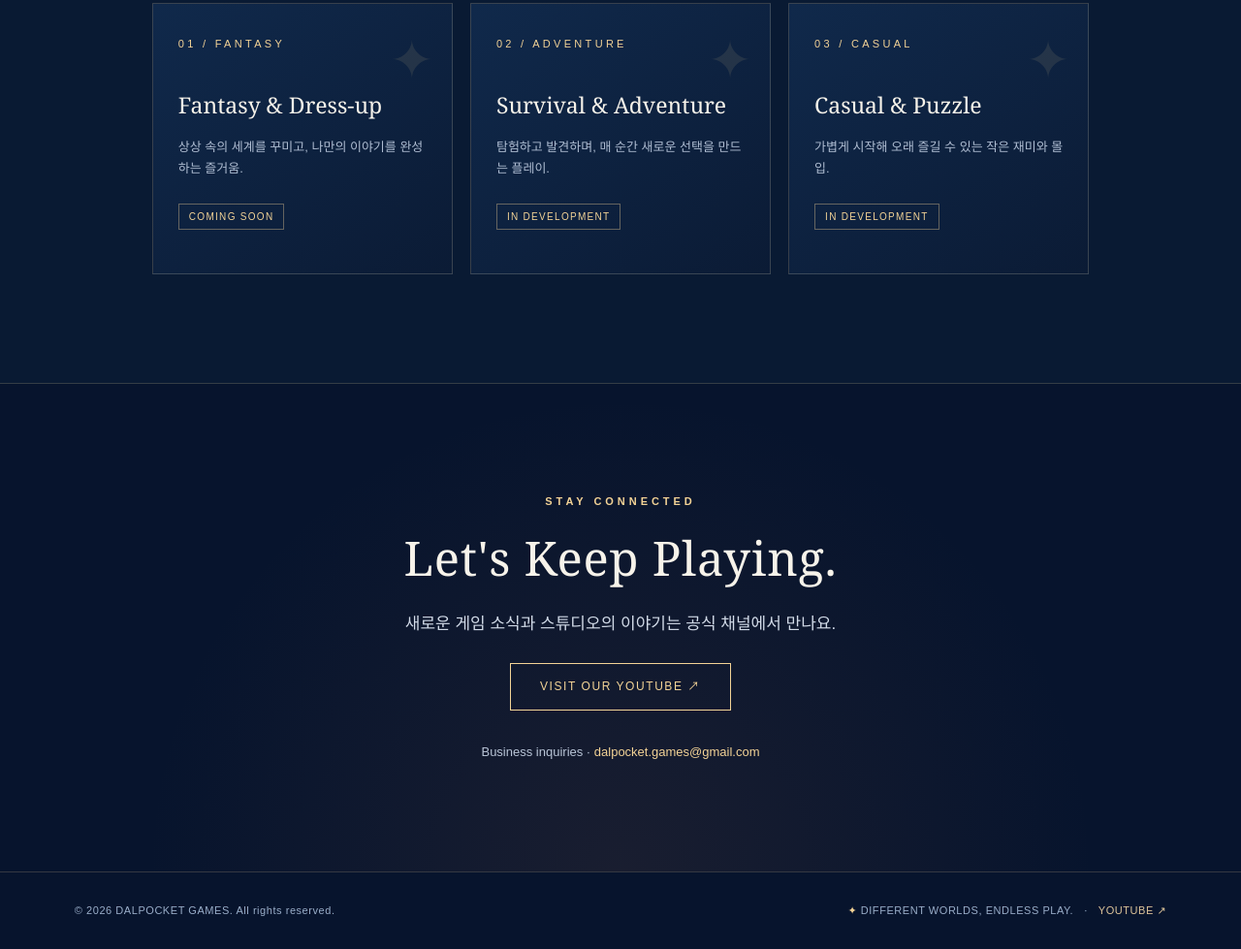
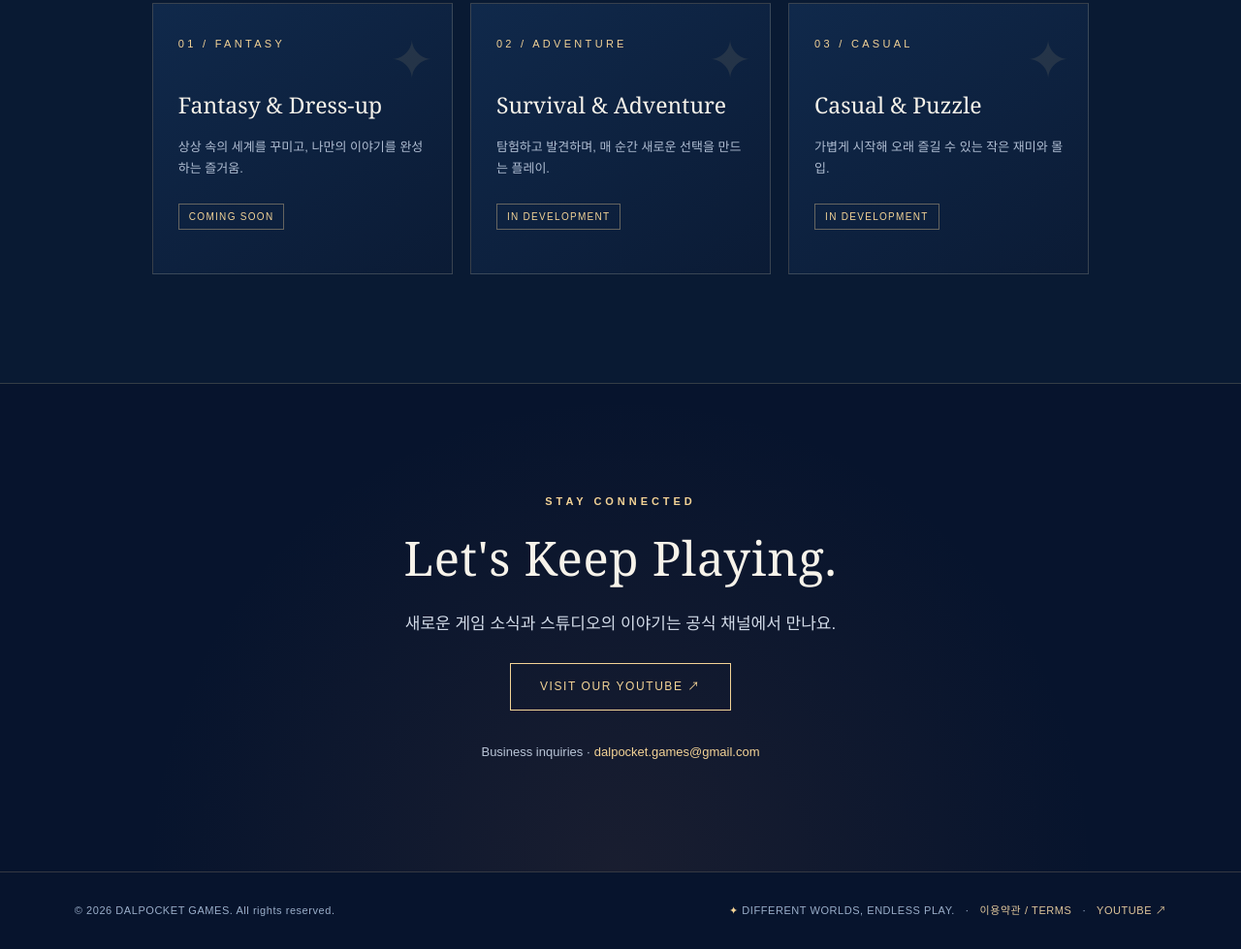
Before and after one commit to dalpocket/dalpocket.github.io, a plain HTML site: page index.html in a window 1280 px wide. Shown: the part 1690-2669 px from the top of the page at 97% size. Drawn offline with Linux system fonts and the light colour scheme.

Commit message:
Link game terms from the homepage footer

```diff
--- a/index.html
+++ b/index.html
@@ -52,5 +52,5 @@ h1,h2,h3,p{margin-top:0}h2{font-family:Georgia,"Malgun Gothic",serif;font-weight
 </div></div></section>
 <section class="contact center" id="contact"><div class="section"><div class="eyebrow">STAY CONNECTED</div><h2>Let's Keep Playing.</h2><p class="lead">새로운 게임 소식과 스튜디오의 이야기는 공식 채널에서 만나요.</p><a class="cta" href="https://www.youtube.com/@DalPocket" target="_blank" rel="noopener noreferrer">VISIT OUR YOUTUBE ↗</a><p style="margin:32px 0 0;color:#b9c5d7;font-size:13px">Business inquiries · <a href="mailto:dalpocket.games@gmail.com" style="color:var(--gold)">dalpocket.games@gmail.com</a></p></div></section>
 </main>
-<footer class="footer"><div>© 2026 DALPOCKET GAMES. All rights reserved.</div><div><span class="star">✦</span> DIFFERENT WORLDS, ENDLESS PLAY. &nbsp; · &nbsp; <a href="https://www.youtube.com/@DalPocket" target="_blank" rel="noopener noreferrer">YOUTUBE ↗</a></div></footer>
+<footer class="footer"><div>© 2026 DALPOCKET GAMES. All rights reserved.</div><div><span class="star">✦</span> DIFFERENT WORLDS, ENDLESS PLAY. &nbsp; · &nbsp; <a href="terms.html">이용약관 / TERMS</a> &nbsp; · &nbsp; <a href="https://www.youtube.com/@DalPocket" target="_blank" rel="noopener noreferrer">YOUTUBE ↗</a></div></footer>
 </body></html>
```
